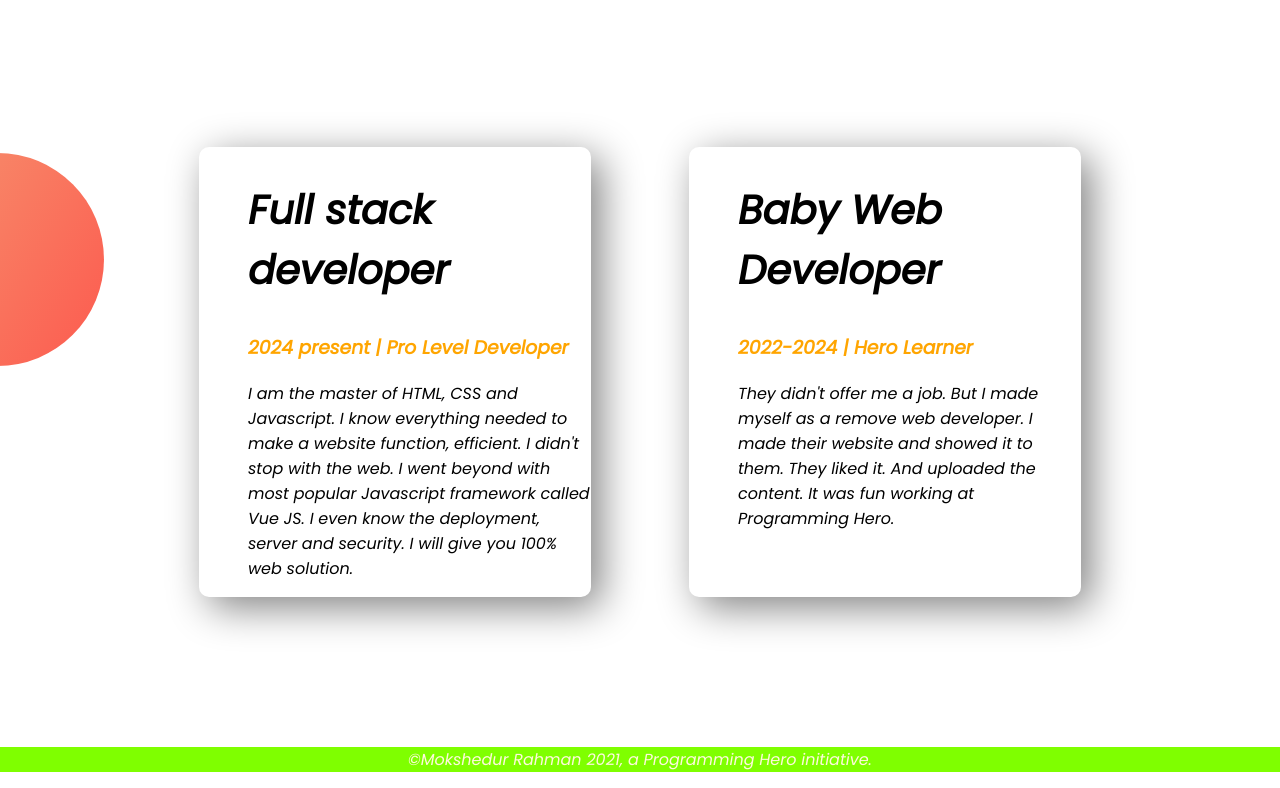
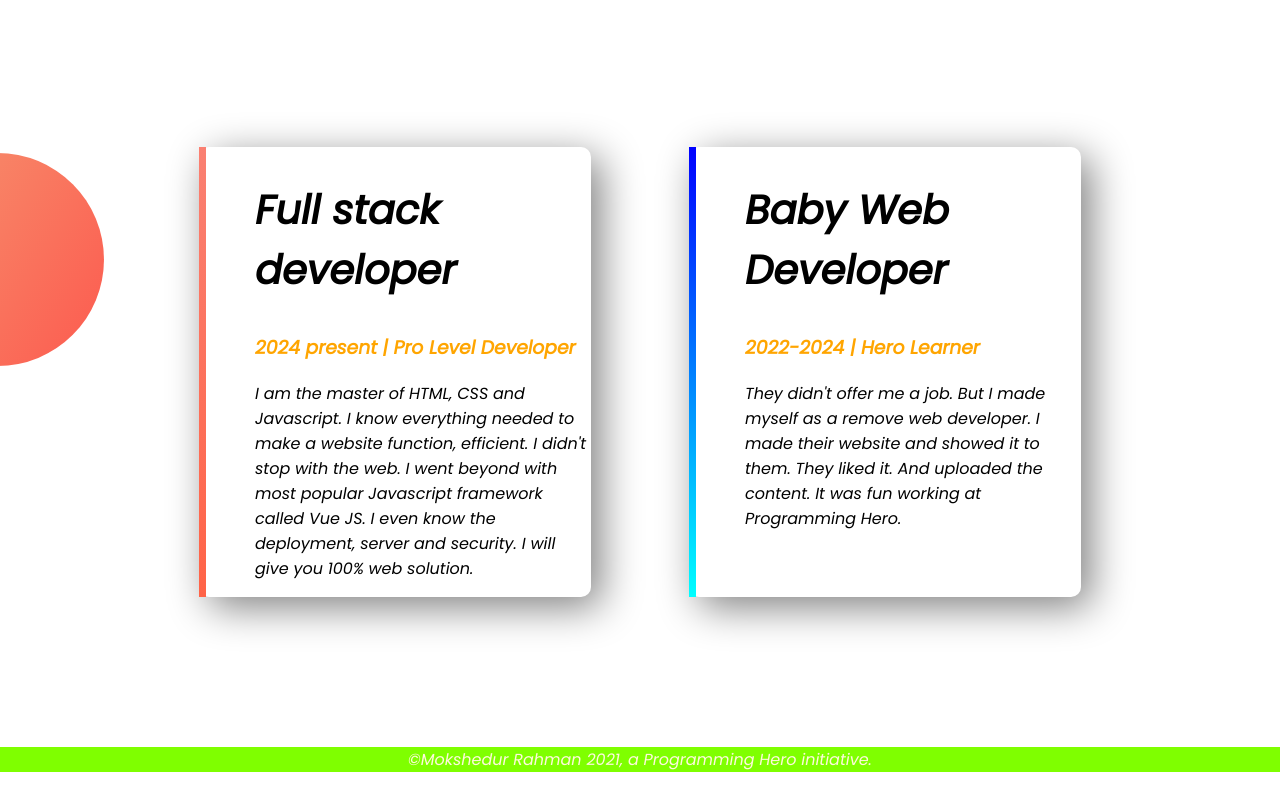
Before and after one commit to Mokshedur/developer-portfolio, a plain HTML site: page index.html in a window 1280 px wide. Shown: the part 1512-2300 px from the top of the page. Drawn offline with Linux system fonts and the light colour scheme.

Commit message:
experience and full stack experience added

```diff
--- a/style.css
+++ b/style.css
@@ -56,26 +56,24 @@ h2{
    padding-left: 5%;
    border-radius: 10px;
    box-shadow: 10px 10px 40px  gray;
-   border-left: 7px, solid;
+
    border-image: linear-gradient(salmon,tomato) ;
    border-image-slice: 1;
-
-
+   border-left: 10px solid;
 
  }
  #web-dev-experience{
-  border-left: 7px, solid;
-  border-image: linear-gradient(salmon,tomato) ;
+  border-image: linear-gradient(blue
+  ,cyan) ;
   border-image-slice: 1;
-
-}
-#full-stack-experience{
-
-
- border-left: 2px, solid black;
- border-image: linear-gradient(blue,cyan) ;
- border-image-slice: 1;
-}
+  border-left: 7px solid;
+ }
+ #full-stack-experience{
+  border-image: linear-gradient(tomato
+  tomato) ;
+  border-image-slice: 1;
+  border-left: 7px solid;
+ }
 
  footer p{
    text-align: center;
```
Also changed, not shown: images/ami1-removebg-preview (1).png (deleted), images/my-bg2.png (deleted), showOff/ami0-removebg-preview.png (deleted), showOff/ami0.jpg (deleted), 4 other files.
